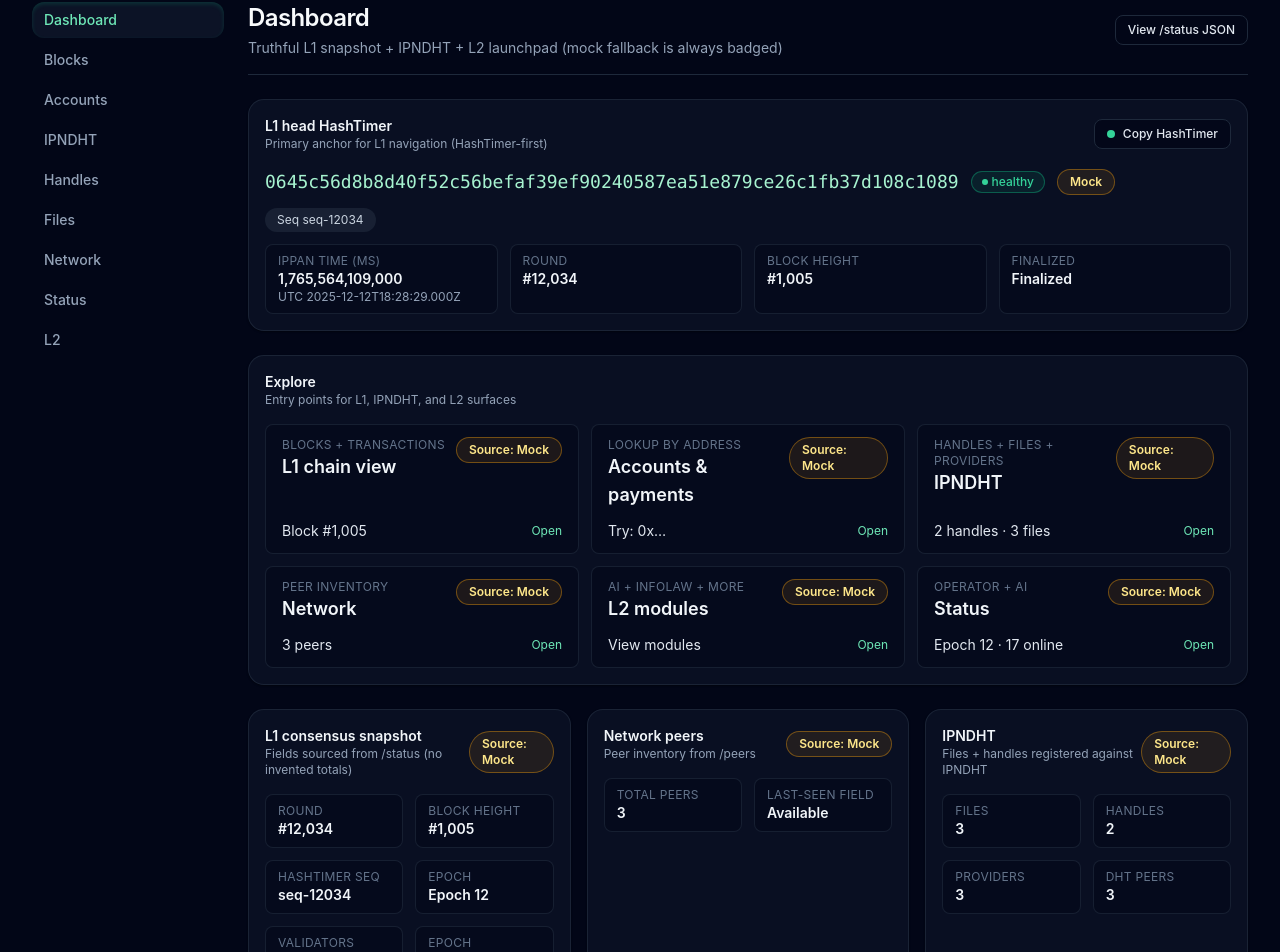
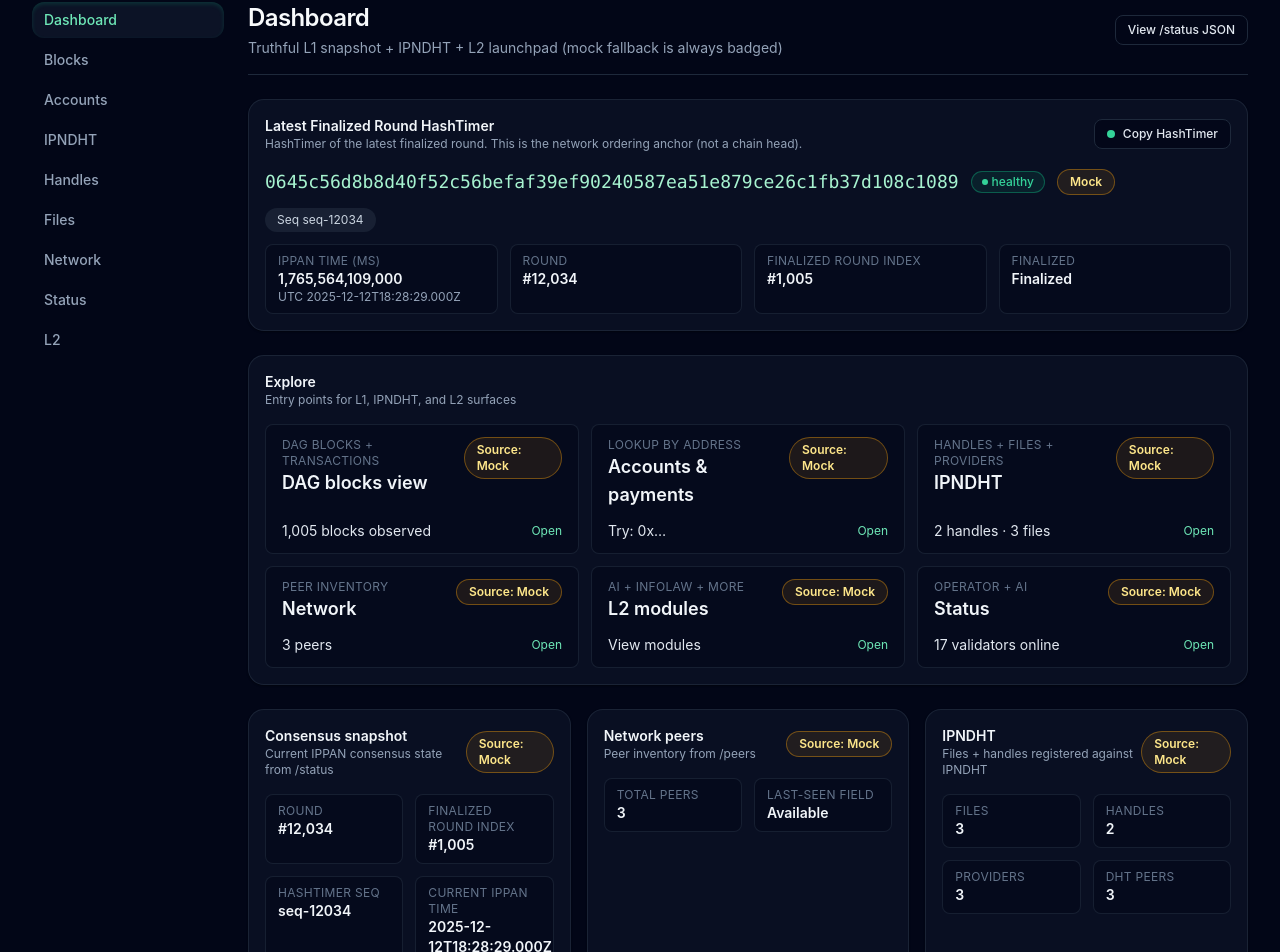
Before and after one commit to dmrl789/ippan-explorer2, a Next.js app: page / in a window 1280 px wide. Shown: the part 93-1045 px from the top of the page. Built offline with nearby package versions, Linux system fonts and the light colour scheme; no server answers.

Commit message:
Refactor: Use terminology constants for labels and tooltips
Co-authored-by: cacaolimited <cacaolimited@gmail.com>

```diff
--- a/app/(explorer)/status/page.tsx
+++ b/app/(explorer)/status/page.tsx
@@ -6,6 +6,11 @@ import { StatusPill } from "@/components/ui/StatusPill";
 import { fetchAiStatusWithSource } from "@/lib/ai";
 import { fetchHealthWithSource } from "@/lib/health";
 import { fetchStatusWithSource } from "@/lib/status";
+import {
+  LABEL_ROUND,
+  LABEL_FINALIZED_ROUND_INDEX,
+  LABEL_IPPAN_TIME
+} from "@/lib/terminology";
 
 export default async function StatusPage() {
   const [{ health, source: healthSource }, { ai, source: aiSource }, { status, source: statusSource }] = await Promise.all([
@@ -37,10 +42,10 @@ export default async function StatusPage() {
               <span className="text-slate-400">Finalized</span>
               <StatusPill status={status.head.finalized ? "ok" : "warn"} />
             </div>
-            <KeyValue label="Round" value={roundId !== undefined ? `#${roundId.toLocaleString()}` : "—"} />
-            <KeyValue label="Block height" value={`#${status.head.block_height.toLocaleString()}`} />
-            <KeyValue label="Epoch" value={`Epoch ${status.live.current_epoch}`} />
-            <KeyValue label="Epoch progress" value={`${status.live.epoch_progress_pct}%`} />
+            <KeyValue label={LABEL_ROUND} value={roundId !== undefined ? `#${roundId.toLocaleString()}` : "—"} />
+            <KeyValue label={LABEL_FINALIZED_ROUND_INDEX} value={`#${status.head.block_height.toLocaleString()}`} />
+            <KeyValue label={LABEL_IPPAN_TIME} value={`${status.head.ippan_time_ms.toLocaleString()} ms`} />
+            <KeyValue label="Round time avg" value={`${status.live.round_time_avg_ms} ms`} />
             <KeyValue label="Validators online" value={validatorsOnline !== undefined ? validatorsOnline.toLocaleString() : "—"} />
           </div>
         </Card>
--- a/app/(explorer)/tx/[hash]/page.tsx
+++ b/app/(explorer)/tx/[hash]/page.tsx
@@ -9,6 +9,7 @@ import { HashTimerValue } from "@/components/common/HashTimerValue";
 import { fetchTransactionDetail } from "@/lib/tx";
 import { formatAmount, shortenHash } from "@/lib/format";
 import { formatMs, toMsFromUs } from "@/lib/ippanTime";
+import { LABEL_TRANSACTION_HASHTIMER, LABEL_IPPAN_TIME_MS } from "@/lib/terminology";
 
 interface TransactionPageProps {
   params: { hash: string };
@@ -45,10 +46,10 @@ export default async function TransactionDetailPage({ params }: TransactionPageP
           <Detail label="To" value={resolvedTx.to} />
           <Detail label="Amount" value={formatAmount(resolvedTx.amount)} hint={`${resolvedTx.amountAtomic} atomic`} />
           <Detail label="Fee" value={`${resolvedTx.fee} IPN`} />
-          <Detail label="IPPAN Time (ms)" value={txIppanMs.toLocaleString()} />
+          <Detail label={LABEL_IPPAN_TIME_MS} value={txIppanMs.toLocaleString()} />
           <Detail label="UTC" value={txIso} />
           <Detail
-            label="HashTimer"
+            label={LABEL_TRANSACTION_HASHTIMER}
             value={
               <HashTimerValue
                 id={resolvedTx.hashTimer}
--- a/app/hashtimers/[id]/page.tsx
+++ b/app/hashtimers/[id]/page.tsx
@@ -9,6 +9,7 @@ import { PageHeader } from "@/components/ui/PageHeader";
 import { formatTimestamp, shortenHash } from "@/lib/format";
 import { formatMs, toMsFromUs } from "@/lib/ippanTime";
 import type { HashTimerDetail } from "@/types/rpc";
+import { LABEL_IPPAN_TIME_MS, LABEL_ROUND, LABEL_FINALIZED_ROUND_INDEX } from "@/lib/terminology";
 
 interface HashTimerPageProps {
   params: { id: string };
@@ -57,14 +58,14 @@ export default async function HashTimerDetailPage({ params }: HashTimerPageProps
           )}
         </div>
         <div className="grid gap-3 text-sm text-slate-300 sm:grid-cols-2 lg:grid-cols-3">
-          <Detail label="IPPAN Time (ms)" value={ippanMs !== undefined ? ippanMs.toLocaleString() : "—"} />
+          <Detail label={LABEL_IPPAN_TIME_MS} value={ippanMs !== undefined ? ippanMs.toLocaleString() : "—"} />
           <Detail label="UTC" value={ippanIso} />
           <Detail
-            label="Round height"
+            label={LABEL_ROUND}
             value={detail.round_height !== undefined ? `#${detail.round_height.toLocaleString()}` : "—"}
           />
           <Detail
-            label="Block height"
+            label={LABEL_FINALIZED_ROUND_INDEX}
             value={detail.block_height !== undefined ? `#${detail.block_height.toLocaleString()}` : "—"}
           />
         </div>
--- a/app/l2/page.tsx
+++ b/app/l2/page.tsx
@@ -5,6 +5,11 @@ import { SourceBadge } from "@/components/common/SourceBadge";
 import { fetchStatusWithSource } from "@/lib/status";
 import { fetchIpndht } from "@/lib/ipndht";
 import { L2_APPS, type L2App } from "@/lib/l2Config";
+import {
+  LABEL_ROUND,
+  LABEL_FINALIZED_ROUND_INDEX,
+  LABEL_IPPAN_TIME
+} from "@/lib/terminology";
 
 function categoryLabel(category: L2App["category"]) {
   switch (category) {
@@ -47,12 +52,12 @@ export default async function L2Page() {
         }
       />
 
-      <Card title="Current L1 context" description="Snapshot from /status" headerSlot={<SourceBadge source={statusSource} />}>
+      <Card title="Current IPPAN context" description="Consensus snapshot from /status" headerSlot={<SourceBadge source={statusSource} />}>
         <div className="grid gap-3 sm:grid-cols-2 lg:grid-cols-4">
-          <Detail label="Round" value={(status.head.round_id ?? status.head.round_height) !== undefined ? `#${(status.head.round_id ?? status.head.round_height)!.toLocaleString()}` : "—"} />
-          <Detail label="Block height" value={`#${status.head.block_height.toLocaleString()}`} />
-          <Detail label="Epoch" value={`Epoch ${status.live.current_epoch}`} />
-          <Detail label="Epoch progress" value={`${status.live.epoch_progress_pct}%`} />
+          <Detail label={LABEL_ROUND} value={(status.head.round_id ?? status.head.round_height) !== undefined ? `#${(status.head.round_id ?? status.head.round_height)!.toLocaleString()}` : "—"} />
+          <Detail label={LABEL_FINALIZED_ROUND_INDEX} value={`#${status.head.block_height.toLocaleString()}`} />
+          <Detail label={LABEL_IPPAN_TIME} value={`${status.head.ippan_time_ms.toLocaleString()} ms`} />
+          <Detail label="Validators online" value={`${(status.live.validators_online ?? status.live.active_operators) ?? "—"}`} />
         </div>
       </Card>
 
--- a/app/page.tsx
+++ b/app/page.tsx
@@ -14,6 +14,15 @@ import { fetchStatusWithSource } from "@/lib/status";
 import { getRpcBaseUrl } from "@/lib/rpcBase";
 import { fetchPeers } from "@/lib/peers";
 import { fetchIpndht } from "@/lib/ipndht";
+import {
+  LABEL_LATEST_FINALIZED_HASHTIMER,
+  TIP_LATEST_FINALIZED_HASHTIMER,
+  LABEL_FINALIZED_ROUND_INDEX,
+  TIP_FINALIZED_ROUND_INDEX,
+  LABEL_IPPAN_TIME_MS,
+  LABEL_ROUND,
+  LABEL_IPPAN_TIME
+} from "@/lib/terminology";
 
 export default async function DashboardPage() {
   const [{ status, source: statusSource }, peers, ipndht] = await Promise.all([
@@ -43,8 +52,8 @@ export default async function DashboardPage() {
       />
 
       <Card
-        title="L1 head HashTimer"
-        description="Primary anchor for L1 navigation (HashTimer-first)"
+        title={LABEL_LATEST_FINALIZED_HASHTIMER}
+        description={TIP_LATEST_FINALIZED_HASHTIMER}
         headerSlot={<CopyButton text={status.head.hash_timer_id} label="Copy HashTimer" />}
       >
         <div className="flex flex-wrap items-center gap-3 text-base">
@@ -60,12 +69,12 @@ export default async function DashboardPage() {
         </div>
         <div className="grid gap-3 text-sm text-slate-300 sm:grid-cols-2 lg:grid-cols-4">
           <DetailItem
-            label="IPPAN Time (ms)"
+            label={LABEL_IPPAN_TIME_MS}
             value={status.head.ippan_time_ms.toLocaleString()}
             secondary={`UTC ${formatMs(status.head.ippan_time_ms)}`}
           />
-          <DetailItem label="Round" value={roundId !== undefined ? `#${roundId.toLocaleString()}` : "—"} />
-          <DetailItem label="Block height" value={`#${status.head.block_height.toLocaleString()}`} />
+          <DetailItem label={LABEL_ROUND} value={roundId !== undefined ? `#${roundId.toLocaleString()}` : "—"} />
+          <DetailItem label={LABEL_FINALIZED_ROUND_INDEX} value={`#${status.head.block_height.toLocaleString()}`} />
           <DetailItem label="Finalized" value={status.head.finalized ? "Finalized" : "Pending"} />
         </div>
       </Card>
@@ -73,11 +82,11 @@ export default async function DashboardPage() {
       <Card title="Explore" description="Entry points for L1, IPNDHT, and L2 surfaces">
         <div className="grid gap-3 md:grid-cols-2 xl:grid-cols-3 2xl:grid-cols-6">
           <FeatureCard
-            title="L1 chain view"
+            title="DAG blocks view"
             href={"/blocks" as Route}
             source={statusSource}
-            subtitle="Blocks + transactions"
-            value={`Block #${status.head.block_height.toLocaleString()}`}
+            subtitle="DAG blocks + transactions"
+            value={`${status.head.block_height.toLocaleString()} blocks observed`}
           />
           <FeatureCard
             title="Accounts & payments"
@@ -112,24 +121,24 @@ export default async function DashboardPage() {
             href={"/status" as Route}
             source={statusSource}
             subtitle="Operator + AI"
-            value={`Epoch ${status.live.current_epoch} · ${validatorsOnline ?? "—"} online`}
+            value={`${validatorsOnline ?? "—"} validators online`}
           />
         </div>
       </Card>
 
       <div className="grid gap-4 lg:grid-cols-3">
         <Card
-          title="L1 consensus snapshot"
-          description="Fields sourced from /status (no invented totals)"
+          title="Consensus snapshot"
+          description="Current IPPAN consensus state from /status"
           headerSlot={<SourceBadge source={statusSource} />}
         >
           <div className="grid gap-3 sm:grid-cols-2">
-            <DetailItem label="Round" value={roundId !== undefined ? `#${roundId.toLocaleString()}` : "—"} />
-            <DetailItem label="Block height" value={`#${status.head.block_height.toLocaleString()}`} />
+            <DetailItem label={LABEL_ROUND} value={roundId !== undefined ? `#${roundId.toLocaleString()}` : "—"} />
+            <DetailItem label={LABEL_FINALIZED_ROUND_INDEX} value={`#${status.head.block_height.toLocaleString()}`} />
             <DetailItem label="HashTimer seq" value={status.head.hash_timer_seq ?? "—"} />
-            <DetailItem label="Epoch" value={`Epoch ${status.live.current_epoch}`} />
+            <DetailItem label={LABEL_IPPAN_TIME} value={formatMs(status.head.ippan_time_ms)} />
             <DetailItem label="Validators online" value={validatorsOnline !== undefined ? validatorsOnline.toLocaleString() : "—"} />
-            <DetailItem label="Epoch progress" value={`${status.live.epoch_progress_pct}%`} />
+            <DetailItem label="Round time avg" value={`${status.live.round_time_avg_ms}ms`} />
           </div>
         </Card>
 
--- /dev/null
+++ b/lib/terminology.ts
@@ -0,0 +1,43 @@
+/**
+ * IPPAN-native terminology constants
+ *
+ * This file provides the single source of truth for labels and tooltips
+ * used throughout the explorer to ensure IPPAN-native vocabulary.
+ */
+
+// HashTimer terminology
+export const LABEL_LATEST_FINALIZED_HASHTIMER = "Latest Finalized Round HashTimer";
+export const TIP_LATEST_FINALIZED_HASHTIMER =
+  "HashTimer of the latest finalized round. This is the network ordering anchor (not a chain head).";
+
+export const LABEL_TRANSACTION_HASHTIMER = "Transaction HashTimer";
+export const TIP_TRANSACTION_HASHTIMER =
+  "HashTimer used for ordering this transaction within IPPAN.";
+
+// Round terminology
+export const LABEL_FINALIZED_ROUND_INDEX = "Finalized Round Index";
+export const TIP_FINALIZED_ROUND_INDEX =
+  "IPPAN finality is tracked by rounds. DAG blocks do not have a canonical height.";
+
+export const LABEL_ROUND = "Round";
+export const TIP_ROUND =
+  "Current round number in the IPPAN consensus.";
+
+// Time terminology
+export const LABEL_IPPAN_TIME = "Current IPPAN Time";
+export const TIP_IPPAN_TIME =
+  "Authoritative network time used by IPPAN. Ordering is provided by HashTimers and finalized rounds.";
+
+export const LABEL_IPPAN_TIME_MS = "IPPAN Time (ms)";
+export const TIP_IPPAN_TIME_MS =
+  "IPPAN network time in milliseconds since epoch.";
+
+// DAG blocks (not blockchain blocks)
+export const LABEL_DAG_BLOCKS_OBSERVED = "DAG Blocks Observed";
+export const TIP_DAG_BLOCKS_OBSERVED =
+  "Local view only; IPPAN DAG has no global block height. This counter reflects blocks observed by this node.";
+
+// Metrics window (if epoch must be kept)
+export const LABEL_METRICS_WINDOW = "Metrics Window (derived)";
+export const TIP_METRICS_WINDOW =
+  "Derived reporting window; not used for consensus. IPPAN ordering uses HashTimers and finalized rounds.";
```
